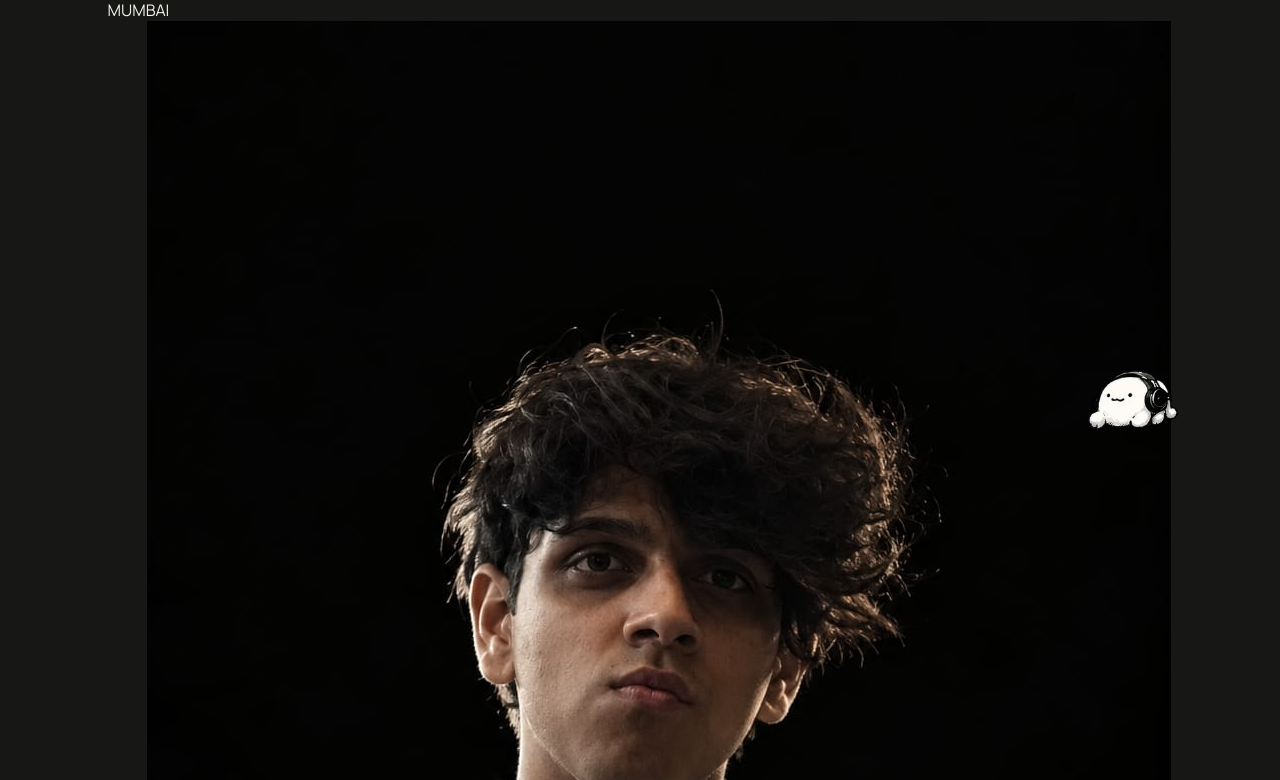
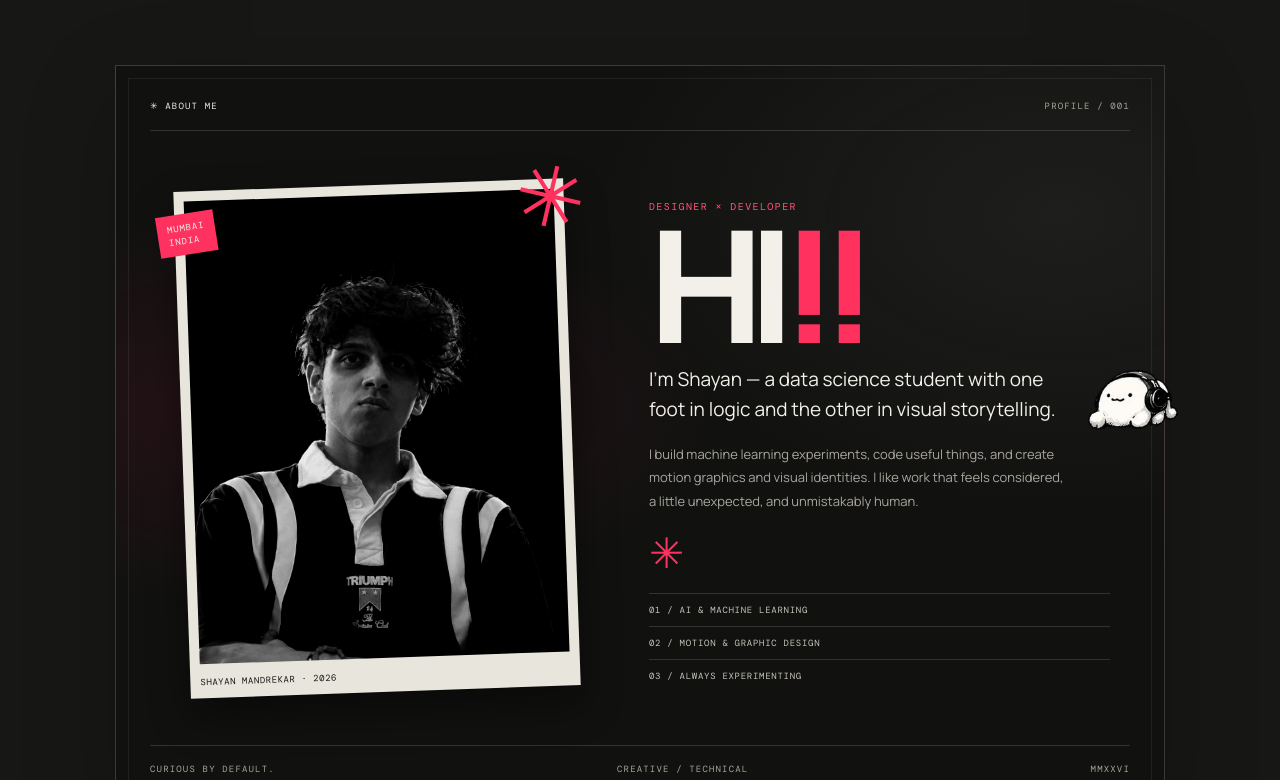
Before and after one commit to shayan-wasLazy/Portfolio_website, a React (Vite) app: page / in a window 1280 px wide. Shown: the part 1380-2160 px from the top of the page. Built offline with nearby package versions, Linux system fonts and the light colour scheme.

Commit message:
Style graphic editorial about-me poster

```diff
--- a/src/styles.css
+++ b/src/styles.css
@@ -2682,3 +2682,24 @@ html, body { overflow-x:hidden; }
   .intro-portrait img { max-height: 620px; }
   .intro-portrait figcaption { font-size: 8px; }
 }
+
+/* Editorial about-me poster inspired by the supplied graphic-design reference. */
+.about-poster{position:relative;isolation:isolate;width:min(100%,1050px);margin:clamp(48px,7vw,88px) auto clamp(72px,10vw,128px);padding:clamp(18px,3vw,34px);overflow:hidden;color:#f2f0e9;background:radial-gradient(ellipse at 17% 46%,rgba(255,35,91,.10),transparent 35%),radial-gradient(ellipse at 90% 20%,rgba(242,240,233,.06),transparent 35%),#111110;border:1px solid rgba(242,240,233,.18);box-shadow:0 28px 90px rgba(0,0,0,.2)}
+.about-poster:before{content:"";position:absolute;z-index:-1;inset:12px;border:1px solid rgba(242,240,233,.07);pointer-events:none}
+.about-poster-top,.about-poster-bottom{display:flex;justify-content:space-between;align-items:center;gap:14px;color:#a7a49b;font:9px var(--mono);letter-spacing:.13em}
+.about-poster-top{padding-bottom:18px;border-bottom:1px solid rgba(242,240,233,.15)}.about-poster-top span:first-child{color:#f2f0e9}
+.about-poster-body{display:grid;grid-template-columns:minmax(0,.9fr) minmax(0,1fr);gap:clamp(28px,5vw,66px);align-items:center;padding:clamp(24px,5vw,54px) clamp(0px,2vw,20px)}
+.about-poster-photo{position:relative;width:100%;max-width:390px;justify-self:center;padding:10px 10px 34px;background:#e8e5dc;transform:rotate(-2deg);box-shadow:0 18px 40px rgba(0,0,0,.45)}
+.about-poster-photo:before{content:"✳";position:absolute;z-index:2;top:-26px;right:-22px;color:#ff315f;font-size:clamp(48px,7vw,84px);line-height:1;transform:rotate(15deg)}
+.about-poster-photo img{display:block;width:100%;aspect-ratio:4/5;object-fit:cover;object-position:center 35%;filter:grayscale(1) contrast(1.12) brightness(.92)}
+.about-photo-stamp{position:absolute;z-index:3;top:22px;left:-17px;padding:8px 10px;color:#f2f0e9;background:#ff315f;font:9px/1.4 var(--mono);letter-spacing:.1em;transform:rotate(-7deg)}
+.about-photo-caption{position:absolute;right:10px;bottom:10px;left:10px;color:#171715;font:9px var(--mono);letter-spacing:.06em}
+.about-poster-copy{position:relative;min-width:0}.about-poster-kicker{color:#ff5577;font:10px var(--mono);letter-spacing:.14em}
+.about-poster-copy h2{margin:8px 0 20px;font-size:clamp(76px,13vw,156px);line-height:.78;letter-spacing:-.095em;font-weight:850}
+.about-poster-copy h2 span{color:#ff315f;letter-spacing:-.12em}
+.about-poster-copy p{max-width:420px;color:#a9a69e;font-size:13px;line-height:1.8}
+.about-poster-copy p.about-poster-lead{color:#f2f0e9;font-size:clamp(15px,1.7vw,19px);line-height:1.55}
+.about-poster-mark{margin:18px 0 20px;color:#ff315f;font-size:42px;line-height:1}
+.about-poster-facts{display:grid;gap:10px}.about-poster-facts span{padding-top:10px;border-top:1px solid rgba(242,240,233,.15);color:#c7c3ba;font:9px var(--mono);letter-spacing:.08em}
+.about-poster-bottom{padding-top:17px;border-top:1px solid rgba(242,240,233,.15)}
+@media(max-width:680px){.about-poster{padding:17px;margin-top:42px}.about-poster-body{grid-template-columns:minmax(0,1fr);gap:36px;padding:30px 4px}.about-poster-photo{width:min(82%,340px)}.about-poster-copy h2{font-size:clamp(86px,24vw,132px)}.about-poster-copy p{font-size:12px}.about-poster-bottom{flex-wrap:wrap;font-size:8px}}
```
